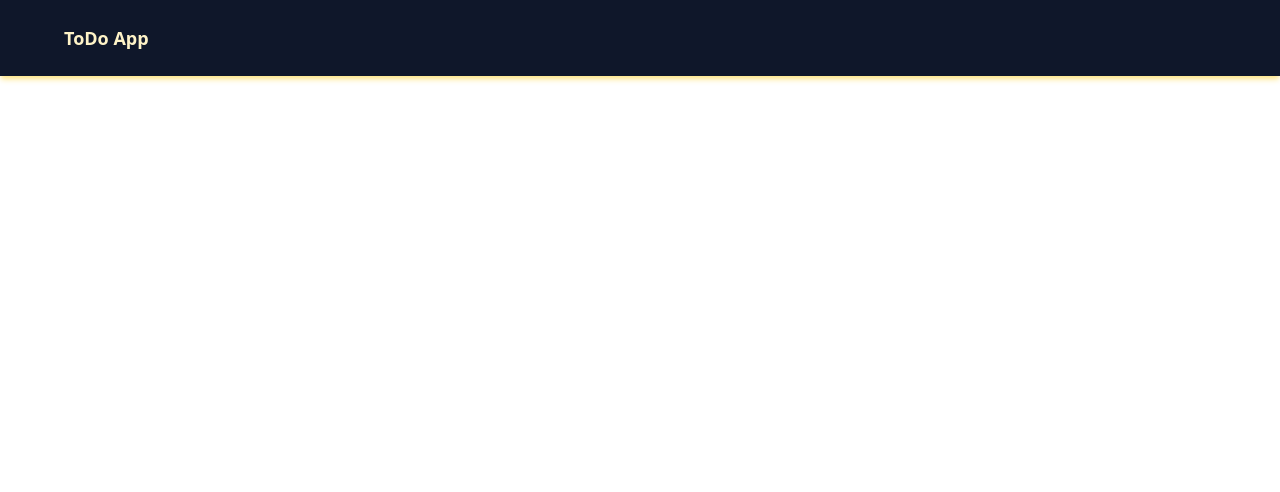
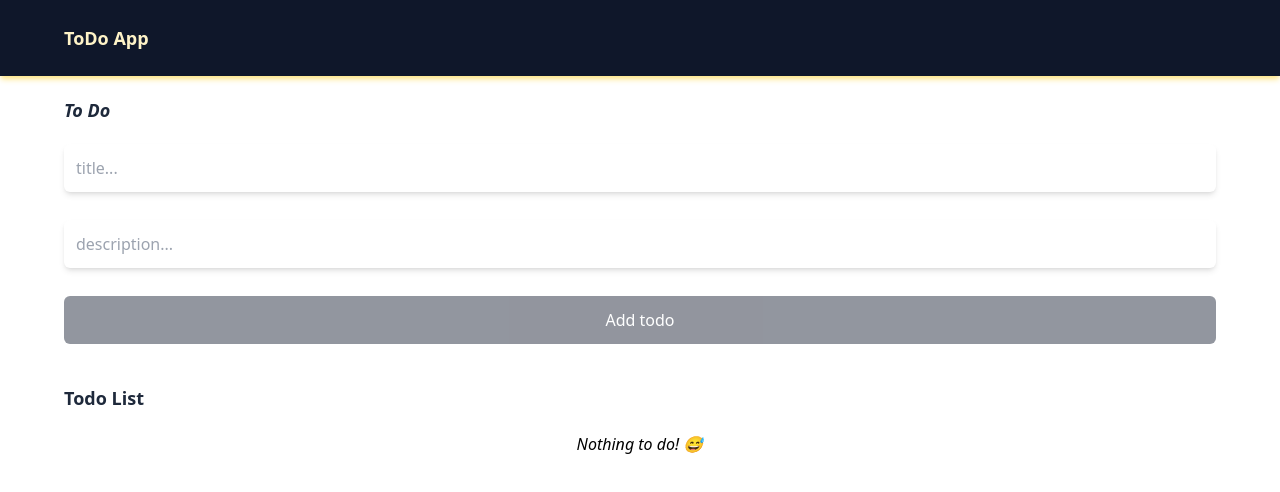
Before and after one commit to johnazt/todo-angular-start, an Angular app: page /home in a window 1280 px wide. Before the commit this address led to /. Shown: the top 492 px of the page. Built offline with nearby package versions, Linux system fonts and the light colour scheme.

Commit message:
add id detail component

```diff
--- a/src/app/app.routes.ts
+++ b/src/app/app.routes.ts
@@ -1,7 +1,17 @@
 import { Routes } from '@angular/router';
 
-export const routes: Routes = [{
-  path: '',
-  loadComponent: () => import('./home/home.component'),
-  pathMatch: 'full'
-}];
+export const routes: Routes = [
+  {
+    path: 'home',
+    loadComponent: () => import('./home/home.component'),
+  },
+  {
+    path: 'detail/:id',
+    loadComponent: () => import('./detail/detail.component'),
+  },
+  {
+    path: '',
+    redirectTo: 'home',
+    pathMatch: 'full',
+  },
+];
--- /dev/null
+++ b/src/app/detail/detail.component.ts
@@ -0,0 +1,13 @@
+import { Component } from '@angular/core';
+
+@Component({
+  standalone: true,
+  selector: 'app-detail',
+  template: `
+  <h4>Detail page</h4>
+  `,
+  styles: ``
+})
+export default class DetailComponent   {
+
+}
--- a/src/app/home/ui/todo-form.component.ts
+++ b/src/app/home/ui/todo-form.component.ts
@@ -1,6 +1,6 @@
 import { Component, EventEmitter, Output, inject } from '@angular/core';
 import { FormBuilder, ReactiveFormsModule, Validators } from '@angular/forms';
-import Todo from '../../shared/interfaces/todo';
+import { CreateTodo } from '../../shared/interfaces/todo';
 
 @Component({
   standalone: true,
@@ -32,7 +32,7 @@ import Todo from '../../shared/interfaces/todo';
 })
 export class TodoFormComponent {
   private fb = inject(FormBuilder);
-  @Output() todoSubmitted = new EventEmitter<Todo>();
+  @Output() todoSubmitted = new EventEmitter<CreateTodo>();
 
   todoForm = this.fb.nonNullable.group({
     title: ['', Validators.required],
--- a/src/app/shared/data-access/todo.service.ts
+++ b/src/app/shared/data-access/todo.service.ts
@@ -1,5 +1,5 @@
 import { Injectable, signal } from "@angular/core";
-import Todo from "../interfaces/todo";
+import Todo, { CreateTodo } from "../interfaces/todo";
 
 @Injectable({
   providedIn: 'root',
@@ -10,8 +10,10 @@ export class TodoService {
 
   todos = this.#todos.asReadonly();
 
-  addTodo(todo: Todo) {
-    this.#todos.update(todos => [...todos, todo])
+  addTodo(todo: CreateTodo) {
+    this.#todos.update(todos => [...todos, {
+      ...todo, id:Date.now().toString()
+    }])
     console.log(this.todos())
   }
 }
```
Also changed, not shown: src/app/shared/interfaces/todo.ts (+5 -2 lines).
